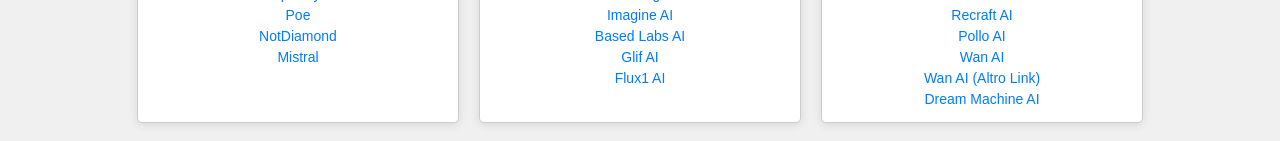
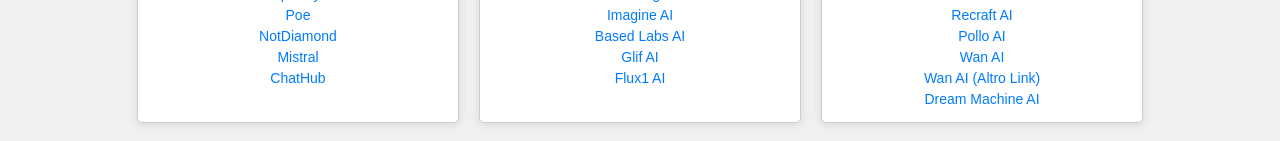
Before and after one commit to mor00ai/aiapp, a plain HTML site: page index.html in a window 1280 px wide. Shown: the part 276-417 px from the top of the page. Drawn offline with Linux system fonts and the light colour scheme.

Commit message:
Update index.html

```diff
--- a/index.html
+++ b/index.html
@@ -89,6 +89,7 @@
         <a href="https://poe.com/chat/yfy74anlpt5cmidps" class="ai-link" target="_blank">Poe</a>
         <a href="https://chat.notdiamond.ai/" class="ai-link" target="_blank">NotDiamond</a>
         <a href="https://chat.mistral.ai/chat" class="ai-link" target="_blank">Mistral</a>
+        <a href="https://app.chathub.gg/#error=server_error&error_code=422&error_description=Flow+state+not+found" class="ai-link" target="_blank">ChatHub</a>
     </div>
 
     <!-- Categoria Immagini -->
```
